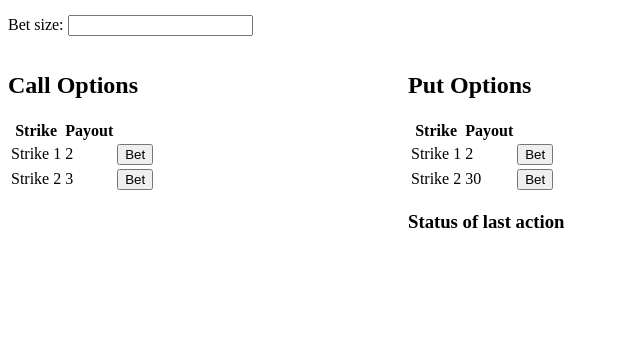
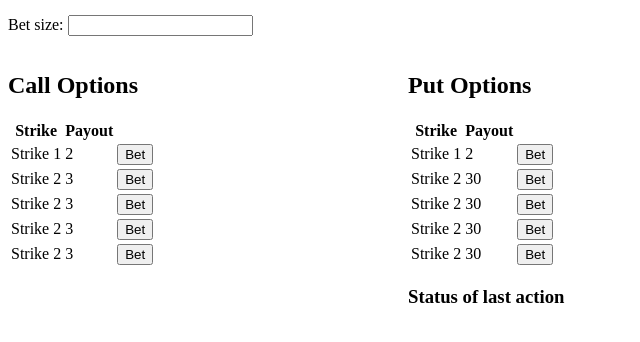
Before and after one commit to gpanterov/binary_options_django, a Django app: page /bets/ in a window 1280 px wide. Shown: the part 187-529 px from the top of the page, without its empty margins (0-640 px from the left). Run offline with Django 3.2, Linux system fonts and the light colour scheme; data that the repository does not hold is empty; parts of the project's set-up code (start-up, migrations or seed data) failed here and were passed over; some libraries are stand-ins or nearby versions.

Commit message:
Added more strikes

```diff
--- a/bets/views.py
+++ b/bets/views.py
@@ -227,13 +227,25 @@ def update(request):
 		#asset_price = random.normalvariate(last.eurusd, 0.01)
 		expire = current_option.expire_time
 
-		call_strike1, call_strike2, call_payout1, call_payout2, \
-		put_strike1, put_strike2, put_payout1, put_payout2 = \
-				tools.option_params(current_option.open_time, expire, current_option.eurusd_open, last.time, asset_price)
+		# Calculate payouts and strikes
+		call_strike1, call_strike2,  call_strike3, call_strike4, call_strike5, \
+			call_payout1, call_payout2, call_payout3,call_payout4,call_payout5,\
+			put_strike1, put_strike2, put_strike3,put_strike4,put_strike5,\
+			put_payout1, put_payout2,put_payout3,put_payout4,put_payout5 = \
+				tools.option_params(expire, current_option.eurusd_open, last.time, asset_price)
+
+
 		res = json.dumps({"time":latest_time, "eurusd":round(asset_price,4),
-					"call_strike1":call_strike1, "call_strike2":call_strike2,
-					"expire":str(datetime.datetime.fromtimestamp(expire)), "call_payout1":call_payout1, "call_payout2":call_payout2,
-					"put_strike1":put_strike1, "put_strike2":put_strike2, "put_payout1":put_payout1, "put_payout2":put_payout2})
+				"call_strike1":call_strike1, "call_strike2":call_strike2,"call_strike3":call_strike3,
+				"call_strike4":call_strike4,"call_strike5":call_strike5,
+				"expire":str(datetime.datetime.fromtimestamp(expire)),
+				"call_payout1":call_payout1, "call_payout2":call_payout2,
+				"call_payout3":call_payout3, "call_payout4":call_payout4,"call_payout5":call_payout5,
+					"put_strike1":put_strike1, "put_strike2":put_strike2,
+					"put_strike3":put_strike3, "put_strike4":put_strike4, "put_strike5":put_strike5,
+					"put_payout1":put_payout1, "put_payout2":put_payout2,
+					"put_payout3":put_payout3, "put_payout4":put_payout4, "put_payout5":put_payout5}
+				)
 		return HttpResponse(res, mimetype='application/json')
 	else:
 		return HttpResponse('else')
--- a/templates/bets/index.html
+++ b/templates/bets/index.html
@@ -21,12 +21,27 @@
 		$('#expire').html(data['expire']);
 		$('#call_strike1').html(data['call_strike1']);
 		$('#call_strike2').html(data['call_strike2']);
+		$('#call_strike3').html(data['call_strike3']);
+		$('#call_strike4').html(data['call_strike4']);
+		$('#call_strike5').html(data['call_strike5']);
+
 		$('#call_payout1').html(data['call_payout1']);
 		$('#call_payout2').html(data['call_payout2']);
+		$('#call_payout3').html(data['call_payout3']);
+		$('#call_payout4').html(data['call_payout4']);
+		$('#call_payout5').html(data['call_payout5']);
+
 		$('#put_strike1').html(data['put_strike1']);
 		$('#put_strike2').html(data['put_strike2']);
+		$('#put_strike3').html(data['put_strike3']);
+		$('#put_strike4').html(data['put_strike4']);
+		$('#put_strike5').html(data['put_strike5']);
+
 		$('#put_payout1').html(data['put_payout1']);
 		$('#put_payout2').html(data['put_payout2']);
+		$('#put_payout3').html(data['put_payout3']);
+		$('#put_payout4').html(data['put_payout4']);
+		$('#put_payout5').html(data['put_payout5']);
 
 		interval = setTimeout(update, 1000);
 			}
@@ -80,6 +95,60 @@
 			});
 		});
 
+		$("#call_strike3_place").click(function(){
+		var payout = $('#call_payout3').html();
+		var strike = $('#call_strike3').html();
+		$('#bet_payout').val(payout);
+		$('#bet_strike').val(strike);
+		$('#bet_type').val("CALL");
+    	$.ajax(
+			{type: "POST",
+			url:'/bets/place_bets/',
+			data: form.serialize(),
+			success: function(response) {
+
+			$('#status').html(response);
+		<!--	alert(response); -->
+			}
+			});
+		});
+
+		$("#call_strike4_place").click(function(){
+		var payout = $('#call_payout4').html();
+		var strike = $('#call_strike4').html();
+		$('#bet_payout').val(payout);
+		$('#bet_strike').val(strike);
+		$('#bet_type').val("CALL");
+    	$.ajax(
+			{type: "POST",
+			url:'/bets/place_bets/',
+			data: form.serialize(),
+			success: function(response) {
+
+			$('#status').html(response);
+		<!--	alert(response); -->
+			}
+			});
+		});
+
+		$("#call_strike5_place").click(function(){
+		var payout = $('#call_payout5').html();
+		var strike = $('#call_strike5').html();
+		$('#bet_payout').val(payout);
+		$('#bet_strike').val(strike);
+		$('#bet_type').val("CALL");
+    	$.ajax(
+			{type: "POST",
+			url:'/bets/place_bets/',
+			data: form.serialize(),
+			success: function(response) {
+
+			$('#status').html(response);
+		<!--	alert(response); -->
+			}
+			});
+		});
+
 	$("#put_strike1_place").click(function(){
 		var payout = $('#put_payout1').html();
 		var strike = $('#put_strike1').html();
@@ -101,6 +170,59 @@
 		$("#put_strike2_place").click(function(){
 		var payout = $('#put_payout2').html();
 		var strike = $('#put_strike2').html();
+		$('#bet_payout').val(payout);
+		$('#bet_strike').val(strike);
+		$('#bet_type').val("PUT");
+    	$.ajax(
+			{type: "POST",
+			url:'/bets/place_bets/',
+			data: form.serialize(),
+			success: function(response) {
+
+			$('#status').html(response);
+		<!--	alert(response); -->
+			}
+			});
+		});
+
+		$("#put_strike3_place").click(function(){
+		var payout = $('#put_payout3').html();
+		var strike = $('#put_strike3').html();
+		$('#bet_payout').val(payout);
+		$('#bet_strike').val(strike);
+		$('#bet_type').val("PUT");
+    	$.ajax(
+			{type: "POST",
+			url:'/bets/place_bets/',
+			data: form.serialize(),
+			success: function(response) {
+
+			$('#status').html(response);
+		<!--	alert(response); -->
+			}
+			});
+		});
+
+		$("#put_strike4_place").click(function(){
+		var payout = $('#put_payout4').html();
+		var strike = $('#put_strike4').html();
+		$('#bet_payout').val(payout);
+		$('#bet_strike').val(strike);
+		$('#bet_type').val("PUT");
+    	$.ajax(
+			{type: "POST",
+			url:'/bets/place_bets/',
+			data: form.serialize(),
+			success: function(response) {
+
+			$('#status').html(response);
+		<!--	alert(response); -->
+			}
+			});
+		});
+		$("#put_strike5_place").click(function(){
+		var payout = $('#put_payout5').html();
+		var strike = $('#put_strike5').html();
 		$('#bet_payout').val(payout);
 		$('#bet_strike').val(strike);
 		$('#bet_type').val("PUT");
@@ -181,6 +303,22 @@
 				<td id = "call_payout2">3</td>
 				<td><button id="call_strike2_place"> Bet </button></td>
 			</tr>
+			<tr>
+				<td id="call_strike3"> Strike 2 </td>
+				<td id = "call_payout3">3</td>
+				<td><button id="call_strike3_place"> Bet </button></td>
+			</tr>
+			<tr>
+				<td id="call_strike4"> Strike 2 </td>
+				<td id = "call_payout4">3</td>
+				<td><button id="call_strike4_place"> Bet </button></td>
+			</tr>
+			<tr>
+				<td id="call_strike5"> Strike 2 </td>
+				<td id = "call_payout5">3</td>
+				<td><button id="call_strike5_place"> Bet </button></td>
+			</tr>
+
 			</tbody>
 		</table>
 </div>
@@ -206,6 +344,23 @@
 				<td id = "put_payout2">30</td>
 				<td><button id="put_strike2_place"> Bet </button></td>
 			</tr>
+			<tr>
+				<td id="put_strike3"> Strike 2 </td>
+				<td id = "put_payout3">30</td>
+				<td><button id="put_strike3_place"> Bet </button></td>
+			</tr>
+			<tr>
+				<td id="put_strike4"> Strike 2 </td>
+				<td id = "put_payout4">30</td>
+				<td><button id="put_strike4_place"> Bet </button></td>
+			</tr>
+
+			<tr>
+				<td id="put_strike5"> Strike 2 </td>
+				<td id = "put_payout5">30</td>
+				<td><button id="put_strike5_place"> Bet </button></td>
+			</tr>
+
 			</tbody>
 		</table>
 <div class="row">
```
Also changed, not shown: bets/OptionTools.py (+31 -12 lines).
